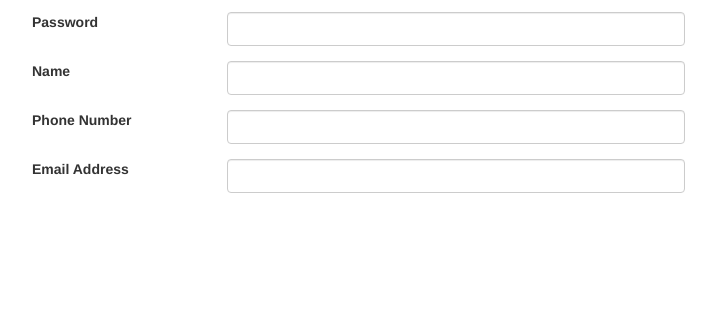
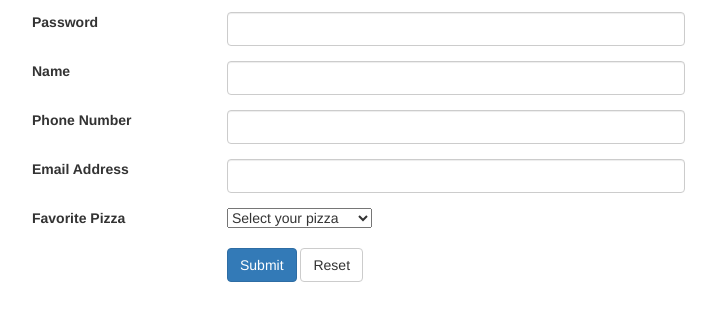
Before and after one commit to yogeshwar1996/Angular, a plain HTML site: page Mod5Lab/index.html in a window 1280 px wide. Shown: the part 107-428 px from the top of the page, without its empty margins (38-754 px from the left). Drawn offline with nearby package versions, Linux system fonts and the light colour scheme.

Commit message:
WIP form select tag

```diff
--- a/Mod5Lab/app/labController.js
+++ b/Mod5Lab/app/labController.js
@@ -1,5 +1,15 @@
 app.controller('labController', [
     '$scope',
     function ($scope) {
+        $scope.model = {
+            pizzaOptions: [{disp: 'Cheese Pizza', val: 'cheese'},
+                           {disp: 'Pepperoni Pizza', val: 'pepperoni'},
+                           {disp: 'Margherita Pizza', val: 'margherita'},
+                           {disp: 'BBQ Chicken Pizza', val: 'bbqchiken'},
+                           {disp: 'Combo Pizza', val: 'combo'}
+                ]
+
+        }
+
     }
 ]);
--- a/Mod5Lab/index.html
+++ b/Mod5Lab/index.html
@@ -55,6 +55,26 @@
                     <input type="email" name="emailAddress" class="form-control">
                 </div>
             </div>
+            <div class="form-group">
+                <div class="col-md-2">
+                    <label>Favorite Pizza</label>
+                </div>
+                <div class="col-md-5">
+                    <select name='favorite'
+                            ng-model="selectedPizza"
+                            ng-options="item.val as item.disp for item in model.pizzaOptions">
+                        <option value="" disabled>Select your pizza</option>
+                    </select>
+                    <span>{{selectedPizza}}</span>
+                </div>
+            </div>
+            <div class="form-group">
+                <div class="col-md-offset-2 col-md-5">
+                    <input type="submit" value="Submit" class="btn btn-primary"/>
+                    <button class="btn btn-default">Reset</button>
+                </div>
+            </div>
+
         </form>
     </div>
 
```
